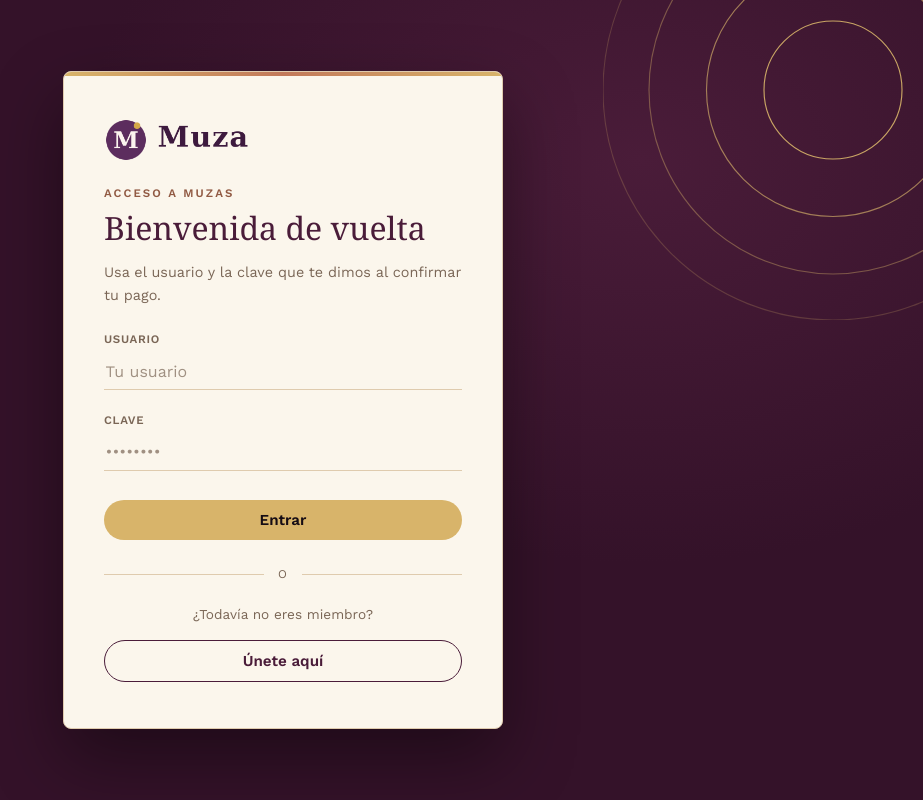
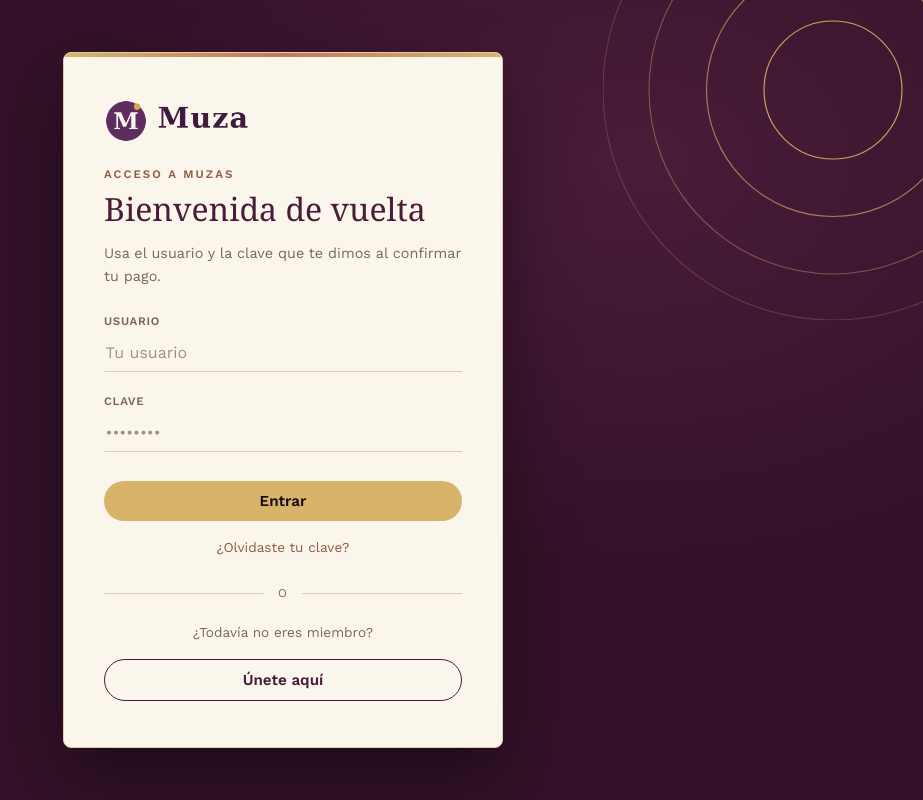
Before and after one commit to somosmuzamarketing-spec/muza-platform, a Next.js app: page /login in a window 1280 px wide. Shown: the whole page, without its empty margins (357-1280 px from the left). Built offline with nearby package versions, Linux system fonts and the light colour scheme; a web font is replaced by a local one.

Commit message:
Agrega link "Olvidaste tu clave" en login

```diff
--- a/src/app/login/page.tsx
+++ b/src/app/login/page.tsx
@@ -58,6 +58,9 @@ export default function LoginPage() {
           <button type="submit" className="gold" disabled={loading} style={{ width: "100%", marginTop: "0.4rem" }}>
             {loading ? "Entrando..." : "Entrar"}
           </button>
+          <p style={{ textAlign: "center", marginTop: "1rem", fontSize: "0.85rem" }}>
+            <Link href="/olvide-clave">¿Olvidaste tu clave?</Link>
+          </p>
         </form>
         <div className="auth-divider">o</div>
         <p style={{ textAlign: "center", marginBottom: "0.9rem", fontSize: "0.85rem", color: "var(--muted)" }}>
```
